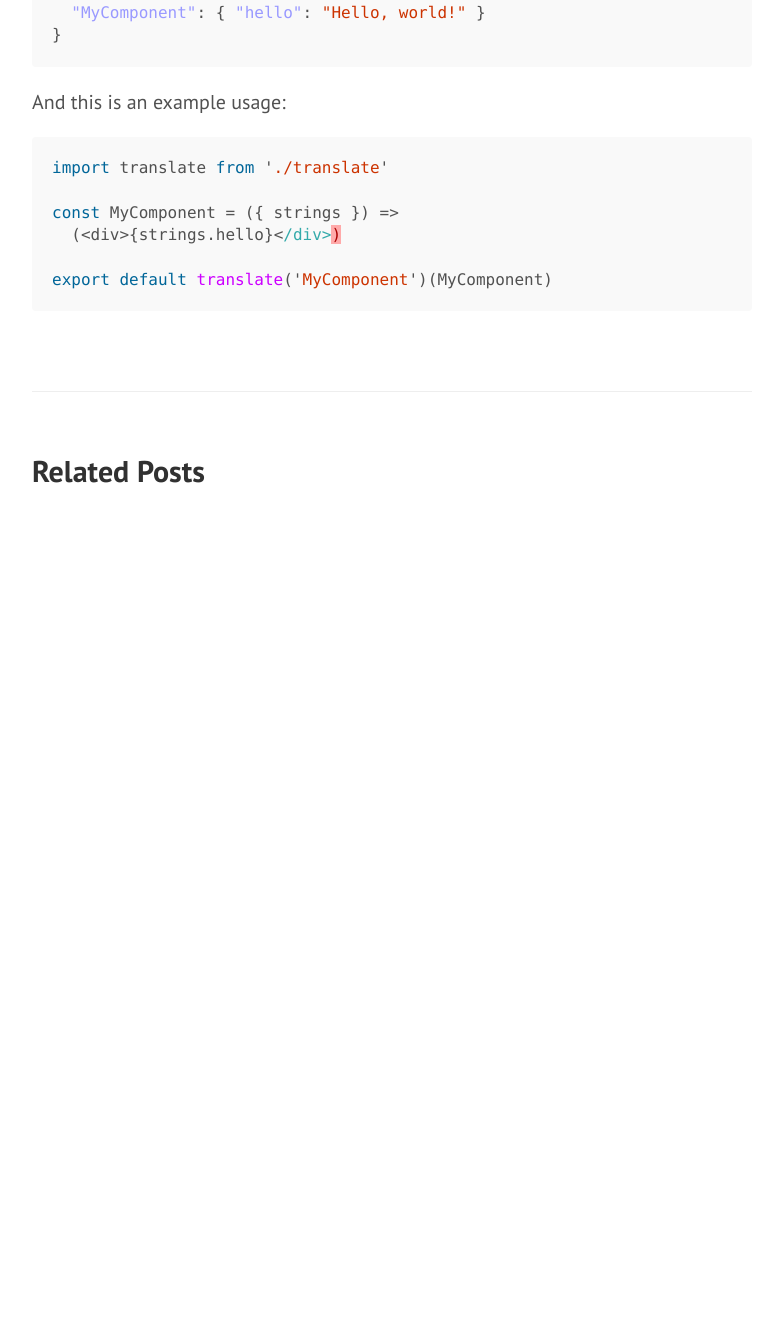
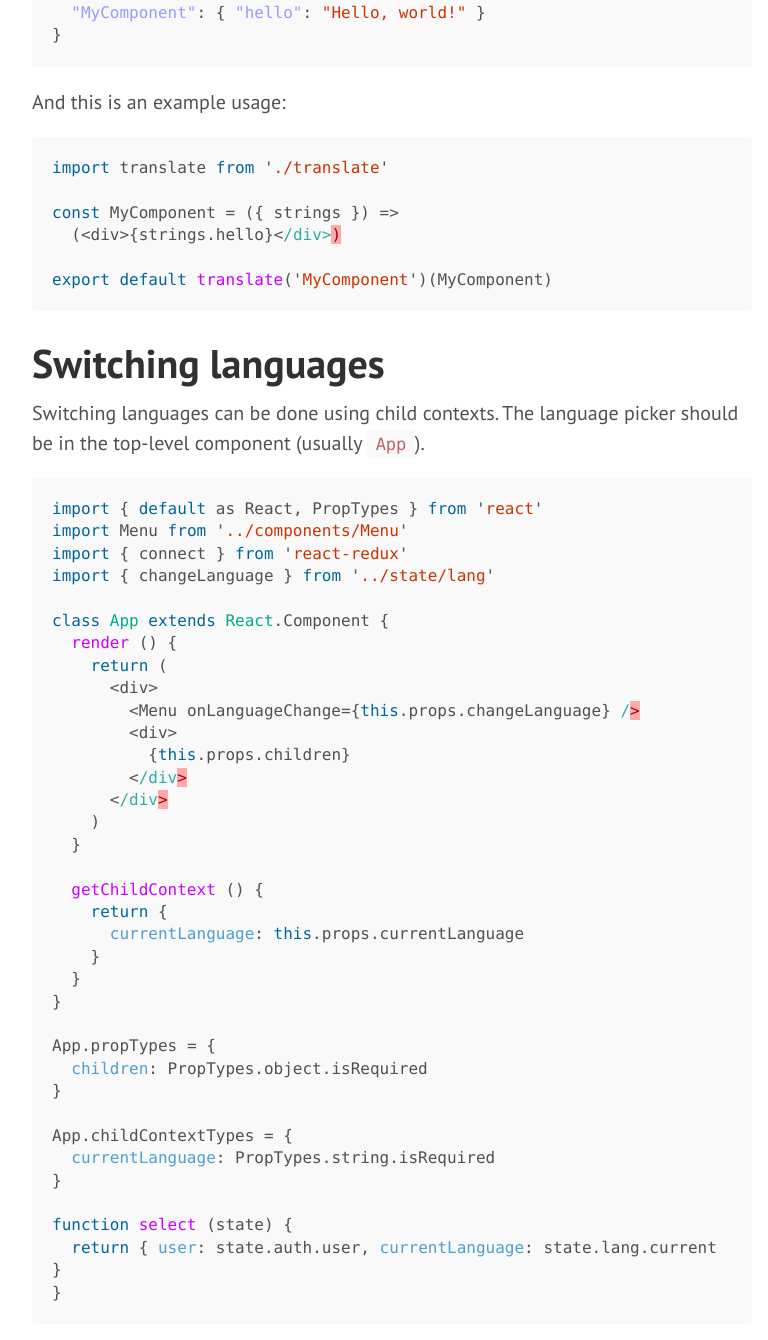
Before and after one commit to onbjerg/blog, a Jekyll site: the page built from _posts/2016-06-13-internationalization-in-react.md, in a window 1280 px wide and 1400 px high, scrolled down 1464 px. Shown: the top 1340 px of the window, without its empty margins (68-836 px from the left). Built offline with Jekyll 4.4.1, drawn with Linux system fonts in a browser that asks for light colours; before the commit the page ends 2094 px from its top, so only the background shows below that.

Commit message:
Add example on switching languages

````diff
--- a/_posts/2016-06-13-internationalization-in-react.md
+++ b/_posts/2016-06-13-internationalization-in-react.md
@@ -62,3 +62,45 @@ const MyComponent = ({ strings }) =>
 
 export default translate('MyComponent')(MyComponent)
 ```
+
+# Switching languages
+
+Switching languages can be done using child contexts. The language picker should be in the top-level component (usually ``App``).
+
+```js
+import { default as React, PropTypes } from 'react'
+import Menu from '../components/Menu'
+import { connect } from 'react-redux'
+import { changeLanguage } from '../state/lang'
+
+class App extends React.Component {
+  render () {
+    return (
+      <div>
+        <Menu onLanguageChange={this.props.changeLanguage} />
+        <div>
+          {this.props.children}
+        </div>
+      </div>
+    )
+  }
+
+  getChildContext () {
+    return {
+      currentLanguage: this.props.currentLanguage
+    }
+  }
+}
+
+App.propTypes = {
+  children: PropTypes.object.isRequired
+}
+
+App.childContextTypes = {
+  currentLanguage: PropTypes.string.isRequired
+}
+
+function select (state) {
+  return { user: state.auth.user, currentLanguage: state.lang.current }
+}
+```
````
